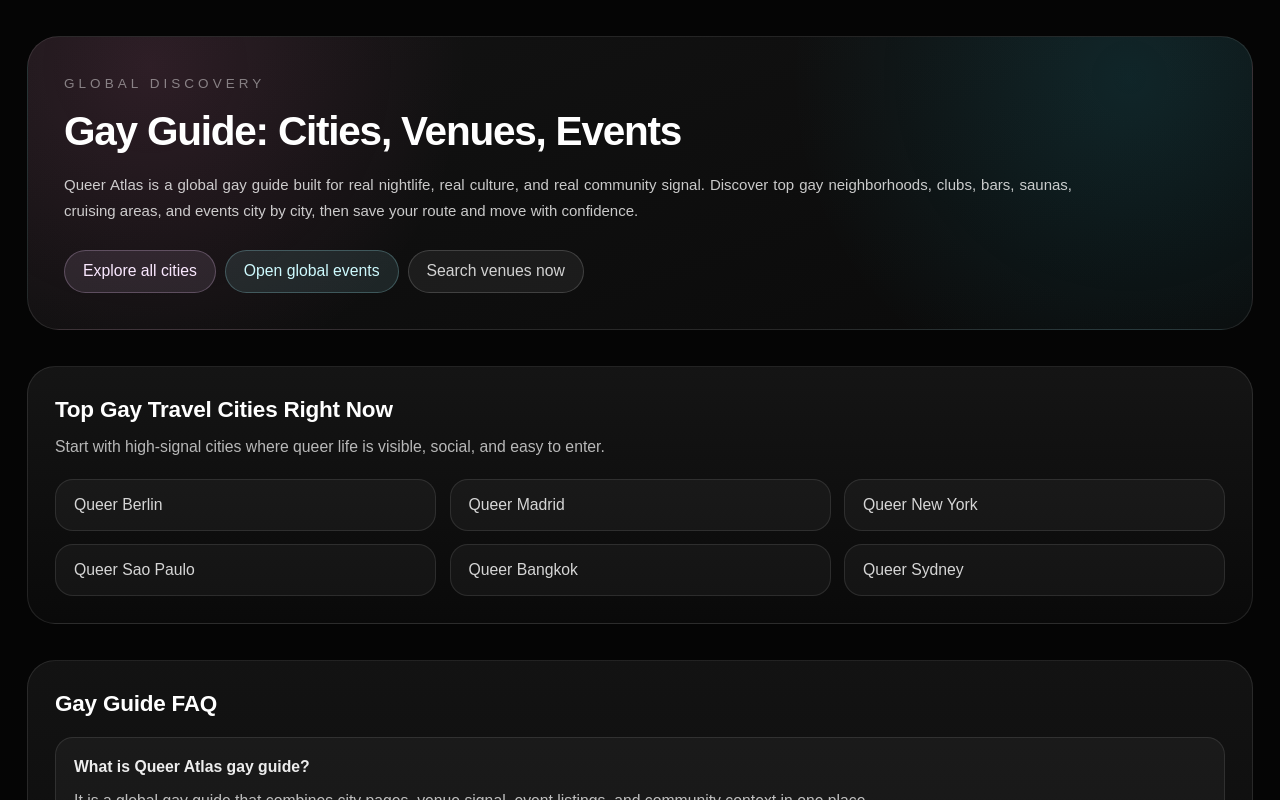
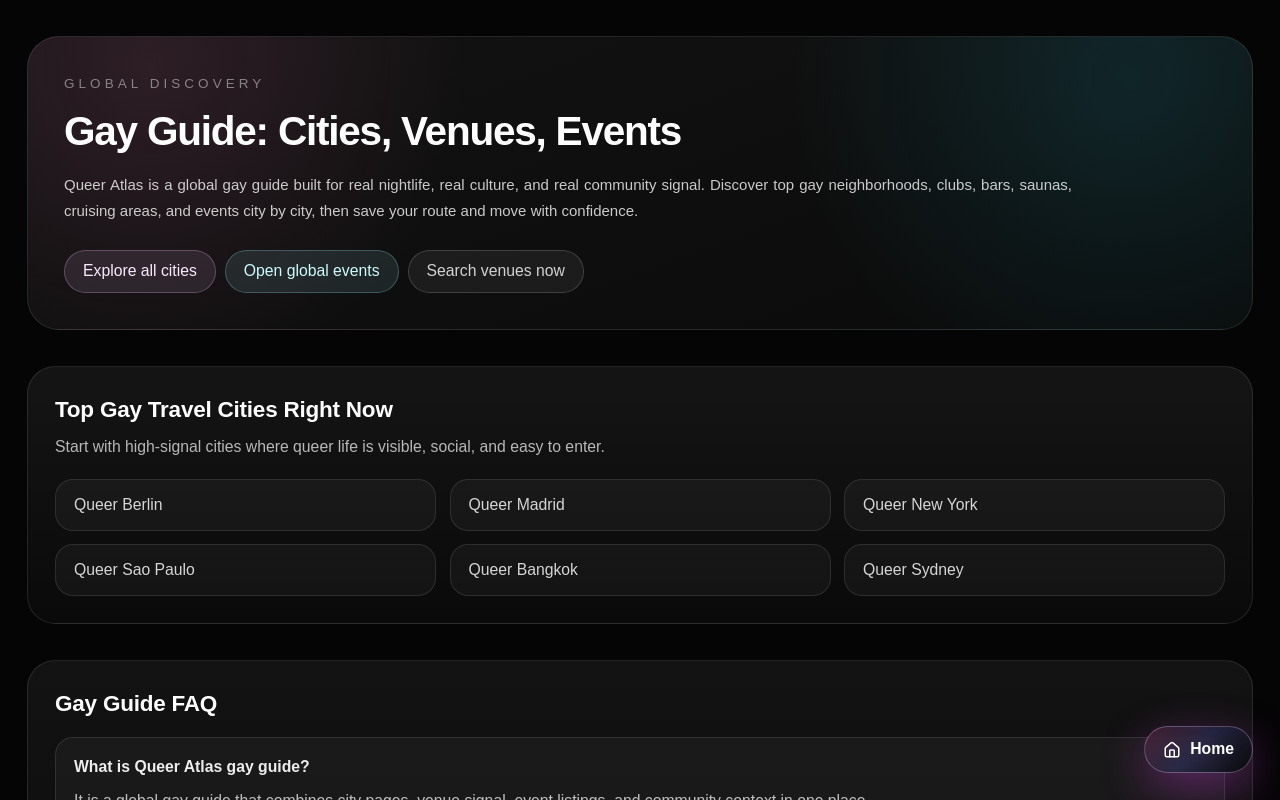
Before and after one commit to andres00botero-bot/queeratlas, a Next.js app: page /gay-guide in a window 1280 px wide. Shown: the top 800 px of the page. Built offline with nearby package versions, Linux system fonts and the light colour scheme; no server answers.

Commit message:
Add floating Home button across non-home pages

```diff
--- a/src/app/layout.js
+++ b/src/app/layout.js
@@ -1,6 +1,7 @@
 import "./globals.css"; //
 import { AuthProvider } from "@/lib/auth";
 import { Analytics } from "@vercel/analytics/react";
+import FloatingHomeButton from "@/components/ui/FloatingHomeButton";
 
 const baseUrl = "https://queeratlas.app";
 
@@ -83,7 +84,10 @@ export default function RootLayout({ children }) {
         type="application/ld+json"
         dangerouslySetInnerHTML={{ __html: JSON.stringify(jsonLd) }}
       />
-      <AuthProvider>{children}</AuthProvider>
+      <AuthProvider>
+        {children}
+        <FloatingHomeButton />
+      </AuthProvider>
       <Analytics />
     </body>
     </html>
--- /dev/null
+++ b/src/components/ui/FloatingHomeButton.js
@@ -0,0 +1,23 @@
+"use client";
+
+import Link from "next/link";
+import { usePathname } from "next/navigation";
+import { Home } from "lucide-react";
+
+export default function FloatingHomeButton() {
+  const pathname = usePathname();
+  const isHome = pathname === "/";
+
+  if (isHome) return null;
+
+  return (
+    <Link
+      href="/"
+      aria-label="Back to Home"
+      className="fixed bottom-4 right-4 z-[90] inline-flex items-center gap-2 rounded-full border border-fuchsia-200/30 bg-[linear-gradient(135deg,rgba(236,72,153,0.22),rgba(99,102,241,0.2),rgba(10,10,10,0.92))] px-4 py-2.5 text-sm font-semibold text-white shadow-[0_14px_44px_rgba(217,70,239,0.35)] backdrop-blur transition hover:scale-[1.02] hover:border-fuchsia-100/45 hover:shadow-[0_18px_55px_rgba(192,38,211,0.42)] sm:bottom-6 sm:right-6"
+    >
+      <Home className="h-4 w-4" aria-hidden="true" />
+      <span>Home</span>
+    </Link>
+  );
+}
```
